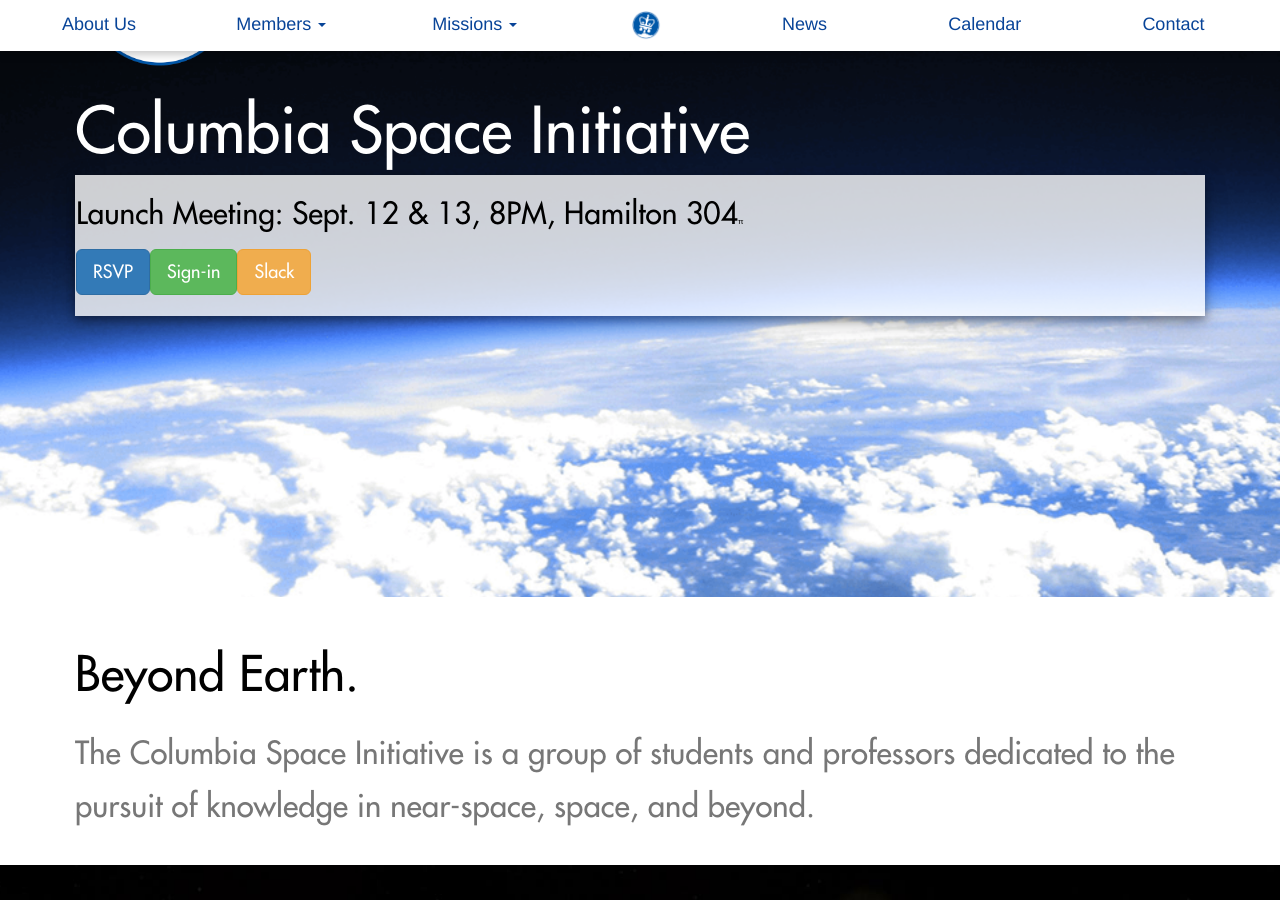
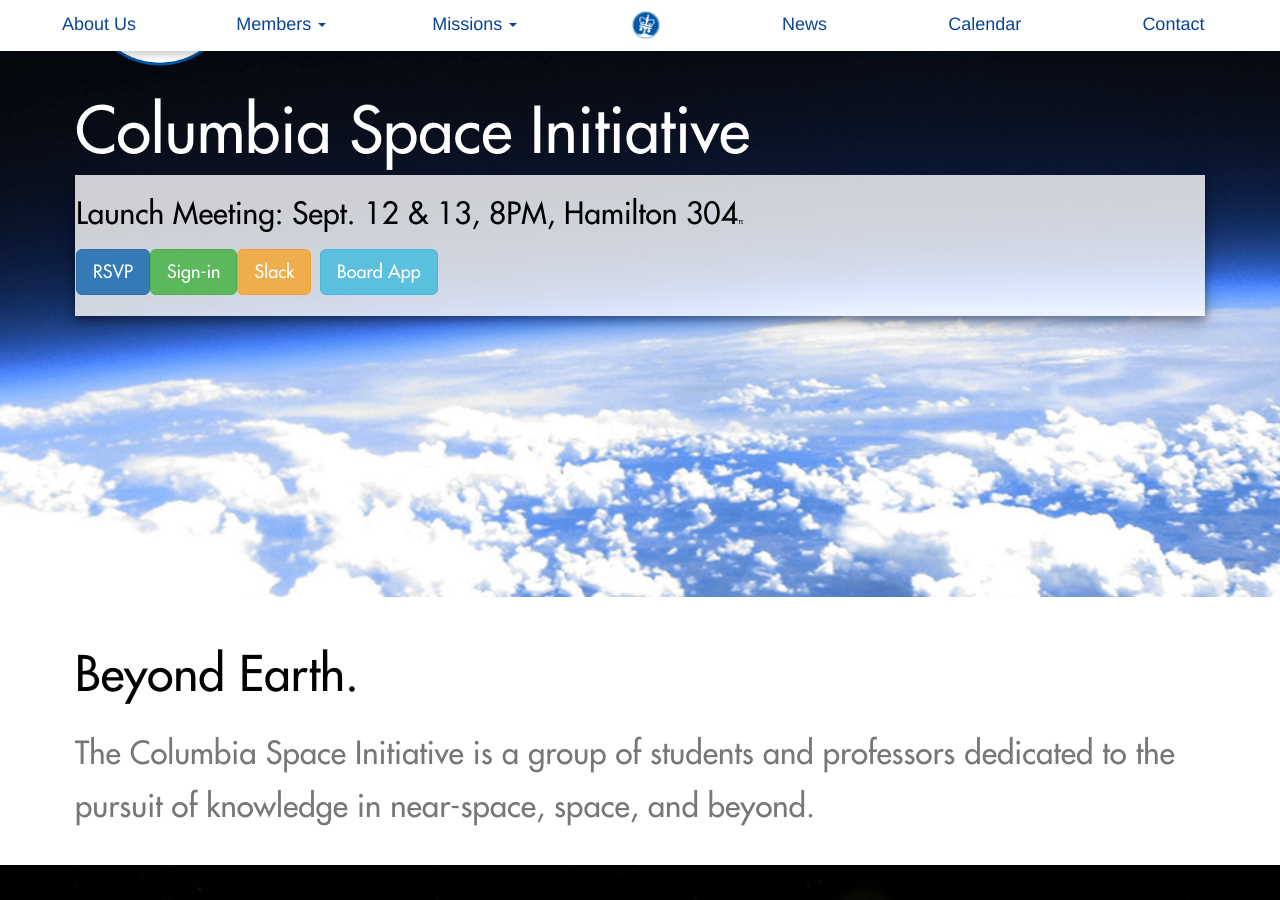
Before and after one commit to columbiaspace/columbiaspace.org, a Jekyll site: the page built from index.html, in a window 1280 px wide and 900 px high, scrolled down 303 px. Built offline with Jekyll 4.4.1, drawn with Linux system fonts in a browser that asks for light colours; nearby versions of some CDN libraries; comment, search, counter and statistics services are not loaded.

Commit message:
Added board application button

```diff
--- a/index.html
+++ b/index.html
@@ -25,7 +25,7 @@
 			h2{color: black;}
 			#temp_div{background-color: rgba(255, 255, 255, 0.8); padding: 1px; box-shadow: 0 4px 8px 0 rgba(0, 0, 0, 0.3), 0 6px 20px 0 rgba(0, 0, 0, 0.25);}
 		</style>
-  	<h2>  Launch Meeting: Sept. 12 & 13, 8PM, Hamilton 304<span style="font-size:8px">&pi;</span></h2><h2><a href="https://www.facebook.com/events/1160135120724323/" class="btn btn-primary btn-lg">RSVP</a><a href="https://goo.gl/forms/WHbfm08szsfcsIPA3" class="btn btn-success btn-lg">Sign-in</a><a href="https://columbiaspace.slack.com/signup" class= "btn btn-warning btn-lg" >Slack</a></h2>
+  	<h2>  Launch Meeting: Sept. 12 & 13, 8PM, Hamilton 304<span style="font-size:8px">&pi;</span></h2><h2><a href="https://www.facebook.com/events/1160135120724323/" class="btn btn-primary btn-lg">RSVP</a><a href="https://goo.gl/forms/WHbfm08szsfcsIPA3" class="btn btn-success btn-lg">Sign-in</a><a href="https://columbiaspace.slack.com/signup" class= "btn btn-warning btn-lg" >Slack</a> <a href="https://goo.gl/forms/EovINqoUYmYOn8nu1" class="btn btn-info btn-lg">Board App</a></h2>
 	</div>
 
 
```
